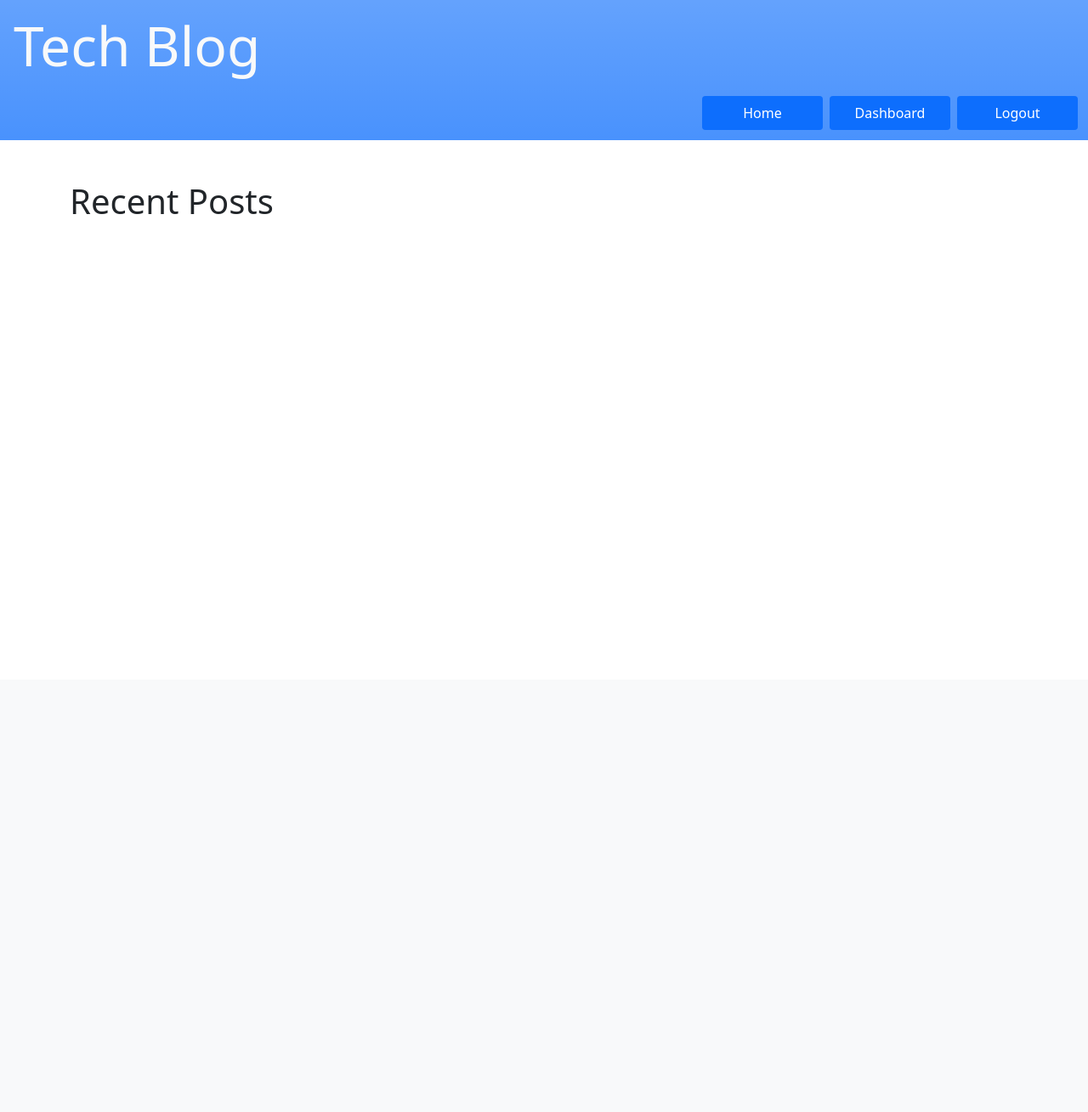
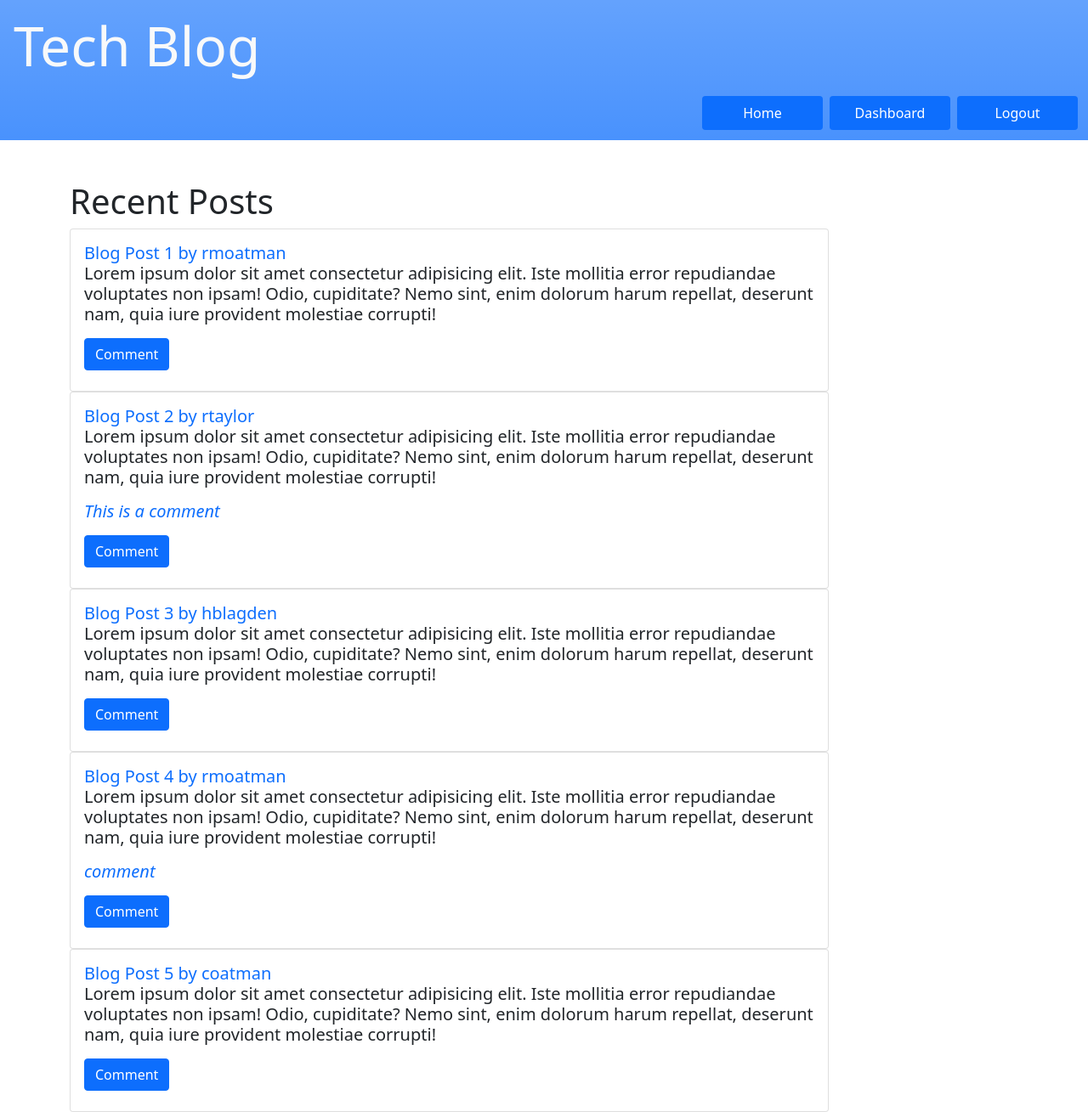
Before and after one commit to rmoatman/MVC_Tech_Blog, a Node server app: page / in a window 1280 px wide. Shown: the whole page at 85% size. Before the commit the page ends 252 px from the top, so only its background shows below. Run offline with Node 20, Linux system fonts and the light colour scheme; a user stored in the database is signed in; data comes from the database, SQL or seed files in the repository; some libraries are stand-ins or nearby versions.

Commit message:
Displaying Recent Posts on Homepage

```diff
--- a/controllers/api/index.js
+++ b/controllers/api/index.js
@@ -1,7 +1,9 @@
 const router = require('express').Router();
 // Routes in here are the ones in the api folder
 const userRoutes = require('./user-Routes');
+const blogRoutes = require('./blog-Routes');
 
 router.use('/users', userRoutes);
+router.use('/blog', blogRoutes);
 
 module.exports = router;
--- a/controllers/home-routes.js
+++ b/controllers/home-routes.js
@@ -1,45 +1,41 @@
-// I think I have to change the home-routes to get the blog data
+const router = require('express').Router();
+const {User, Blog } = require('../models');
 
 
-const router = require('express').Router();
-/* const { User } = require('../models'); */
-const { User } = require('../models');
-const withAuth = require('../utils/auth');
+// Case: /.  Redirects to /login if not logged in or to /hompage if session exists. (use withAuth in /utils/helpers)
+router.get('/', async (req, res) => {
 
-// Prevent non logged in users from viewing the homepage
-router.get('/', withAuth, async (req, res) => {
-//router.get('/', async (req, res) => {
+   try {
 
-  try {
-    const userData = await User.findAll({
-        attributes: { exclude: ['password'] },
-        order: [['username', 'ASC']],
+    const blogData = await Blog.findAll({
+      attributes: [
+        'id',
+        'title',
+        'content',
+        'comment'
+      ],
+      include: {
+        model: User,
+        attributes: ['username']
+      }
     });
 
-    const users = userData.map((user) => user.get({ plain: true }));
+    const blogs = blogData.map((blog) => blog.get({ plain: true }));
 
     res.render('homepage', {
-      users,
-      // // Pass the logged in flag to the template
+      blogs,
       logged_in: req.session.logged_in,
     });
+
   } catch (err) {
     res.status(503).json(err);
   }
+}); // end Case: /.
 
-  router.get('/homepage', (req, res) => {
-    //
-     if (req.session.logged_in) {
-       res.render('homepage', {users,
-      //   // // Pass the logged in flag to the template
-      logged_in: req.session.logged_in,});
-      return;
-    }
 
-    //res.render('login');
-  });
-});
 
+
+// Case:  User tries /login
 router.get('/login', (req, res) => {
   // If a session exists, redirect the request to the homepage
   if (req.session.logged_in) {
@@ -47,8 +43,11 @@ router.get('/login', (req, res) => {
     return;
   }
 
+  // If directed to login, then listeners in login.js are called
   res.render('login');
-});
+}); // end Case:  User tries /login
+
+
 
 
 module.exports = router;
--- a/models/Blog.js
+++ b/models/Blog.js
@@ -41,7 +41,6 @@ Blog.init(
 
     username_id: {
         type: DataTypes.INTEGER,
-        allowNull: false,
         references:{
             model:'user',
             key:'id',
--- a/seeds/blogData.json
+++ b/seeds/blogData.json
@@ -38,7 +38,7 @@
 
   {
     "date": "01/05/21",
-    "title": "Blog Post ",
+    "title": "Blog Post 5",
     "content": "Lorem ipsum dolor sit amet consectetur adipisicing elit. Iste mollitia error repudiandae voluptates non ipsam! Odio, cupiditate? Nemo sint, enim dolorum harum repellat, deserunt nam, quia iure provident molestiae corrupti!",
     "comment": "",
     "commentUser": "",
--- a/test.html
+++ /dev/null
@@ -1 +0,0 @@
-Lorem ipsum dolor sit amet consectetur adipisicing elit. Iste mollitia error repudiandae voluptates non ipsam! Odio, cupiditate? Nemo sint, enim dolorum harum repellat, deserunt nam, quia iure provident molestiae corrupti!
--- a/utils/auth.js
+++ b/utils/auth.js
@@ -1,3 +1,4 @@
+// Called from Step 1 in home-routes to redirect if not logged in
 const withAuth = (req, res, next) => {
   // If the user isn't logged in, redirect them to the login route
   if (!req.session.logged_in) {
@@ -5,6 +6,6 @@ const withAuth = (req, res, next) => {
   } else {
     next();
   }
-};
+}; // end of Step 1.
 
 module.exports = withAuth;
--- a/views/homepage.handlebars
+++ b/views/homepage.handlebars
@@ -1,38 +1,13 @@
-
 {{!-- This is the {{body}} homepage that appears after users successfully log in --}}
 <h1>Recent Posts</h1>
-{{!-- {{#each users as |user| }}
-<div class="row align-center mb-5">
-  <div class="col-md-6">
-    <h2>{{user.username}}</h2>
-  </div>
-  {{!-- <div class="col-md-6">
-    <h3><a href="mailto:{{user.email}}">{{user.email}}</a></h3>
-  </div>
-</div>
-{{/each}} --}}
 
-{{!-- {{ #each blogs as |blog| }}
+{{#each blogs as |blog| }}
 <div class="card" style="width: 80%;">
   <div class="card-body">
-    <h5 class="card-title">{{blog.title}}</h5>
-{{!--     <p class="card-text">{{> blog.contents}}</p>
+    <h5 class="card-title text-primary">{{blog.title}} by {{user.username}}
+    <p class="card-text text-dark">{{blog.content}}</p>
+    <p class="card-text fst-italic">{{blog.comment}}</p>
     <a href="#" class="btn btn-primary">Comment</a>
   </div>
 </div>
 {{/each}}
-
-
-{{#each users as |user| }}
-<div class="card" style="width: 80%;">
-  <div class="card-body">
-    <h5 class="card-title">{{user.username}}</h5>
-    <p class="card-text">{{user.email}}</p>
-    <a href="#" class="btn btn-primary">Comment</a>
-  </div>
-</div>
-{{/each}} --}}
-
-{{#each blogs as |blog|}}
-{{> blog-details}}
-{{/each}}
--- a/views/partials/blog-details.handlebars
+++ /dev/null
@@ -1,9 +0,0 @@
-<section class="card">
-  <a href="blog">
-    <header>{{title}}</header>
-
-    <div class="card-body">
-      <p>By: {{content}}</p>
-    </div>
-  </a>
-</section>
```
Also changed, not shown: controllers/api/blog-Routes.js (added, +112 -0 lines), controllers/api/user-Routes.js (+50 -52 lines), public/js/login.js (+5 -5 lines).
